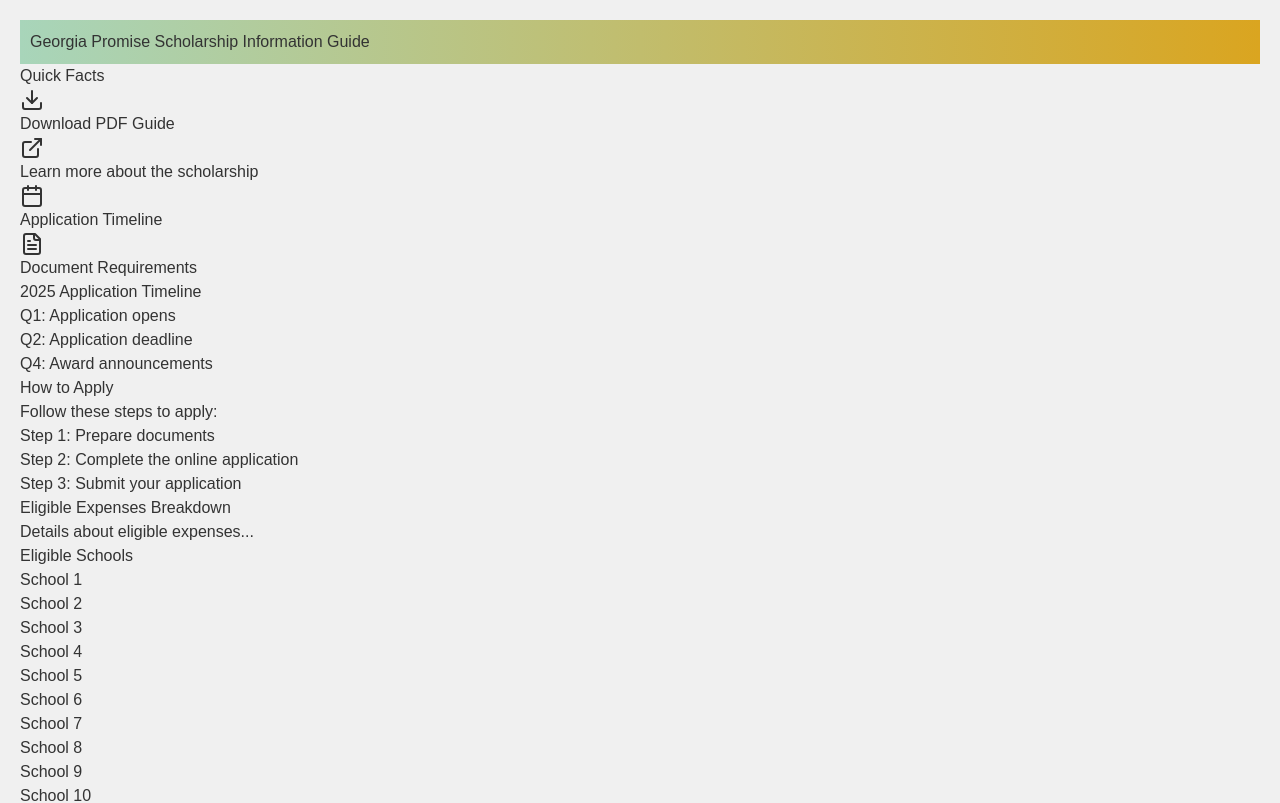
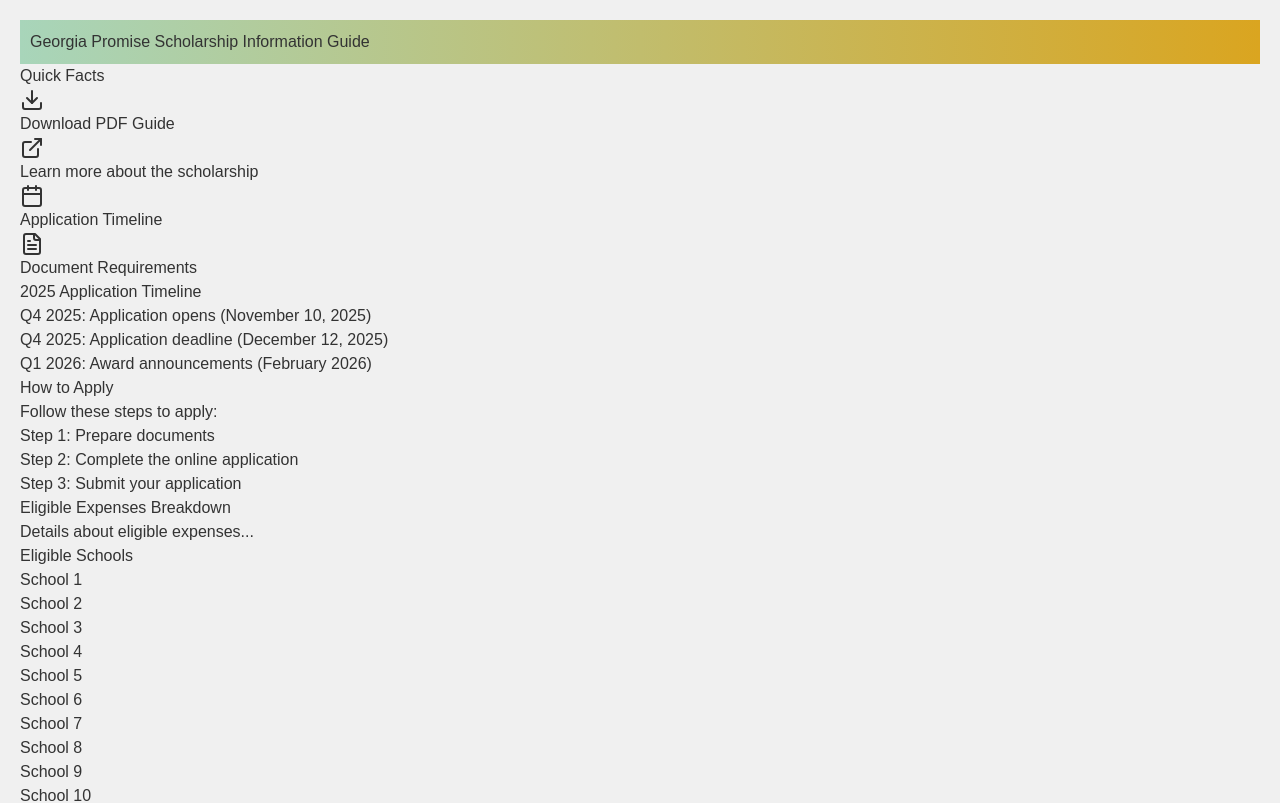
Before and after one commit to SAHearn1/rootwork-saturday-enrollment, a Next.js app: page /promise-scholarship in a window 1280 px wide. Shown: the top 803 px of the page. Built offline with nearby package versions, Linux system fonts and the light colour scheme.

Commit message:
Fix Georgia Promise Scholarship deadline from April 15 to December 12, 2025
Co-authored-by: SAHearn1 <214910089+SAHearn1@users.noreply.github.com>

```diff
--- a/src/app/promise-scholarship/page.tsx
+++ b/src/app/promise-scholarship/page.tsx
@@ -20,9 +20,9 @@ const PromiseScholarshipPage = () => {
       <section>
         <h2>2025 Application Timeline</h2>
         <ul>
-          <li>Q1: Application opens</li>
-          <li>Q2: Application deadline</li>
-          <li>Q4: Award announcements</li>
+          <li>Q4 2025: Application opens (November 10, 2025)</li>
+          <li>Q4 2025: Application deadline (December 12, 2025)</li>
+          <li>Q1 2026: Award announcements (February 2026)</li>
         </ul>
       </section>
       <section>
--- a/src/lib/promise-scholarship.ts
+++ b/src/lib/promise-scholarship.ts
@@ -133,7 +133,7 @@ export function checkPromiseScholarshipEligibility(
                      !receivingOtherScholarships
 
   if (isEligible) {
-    nextSteps.push('Apply at mygeorgiapromise.org between March 1 - April 15, 2025')
+    nextSteps.push('Apply at mygeorgiapromise.org between November 10 - December 12, 2025')
     nextSteps.push('Prepare proof of residency (GA driver\'s license or state ID)')
     nextSteps.push('Prepare proof of income (most recent federal 1040 tax form)')
     nextSteps.push('Prepare proof of enrollment (report card or school letter)')
@@ -149,7 +149,7 @@ export function checkPromiseScholarshipEligibility(
 
 export const promiseScholarshipInfo = {
   amount: 6500,
-  applicationDeadline: 'April 15, 2025',
+  applicationDeadline: 'December 12, 2025',
   applicationUrl: 'https://mygeorgiapromise.org',
   programDetails: {
     description: 'The Georgia Promise Scholarship provides up to $6,500 per student annually for educational expenses including private school tuition, tutoring, textbooks, and therapeutic services.',
```
